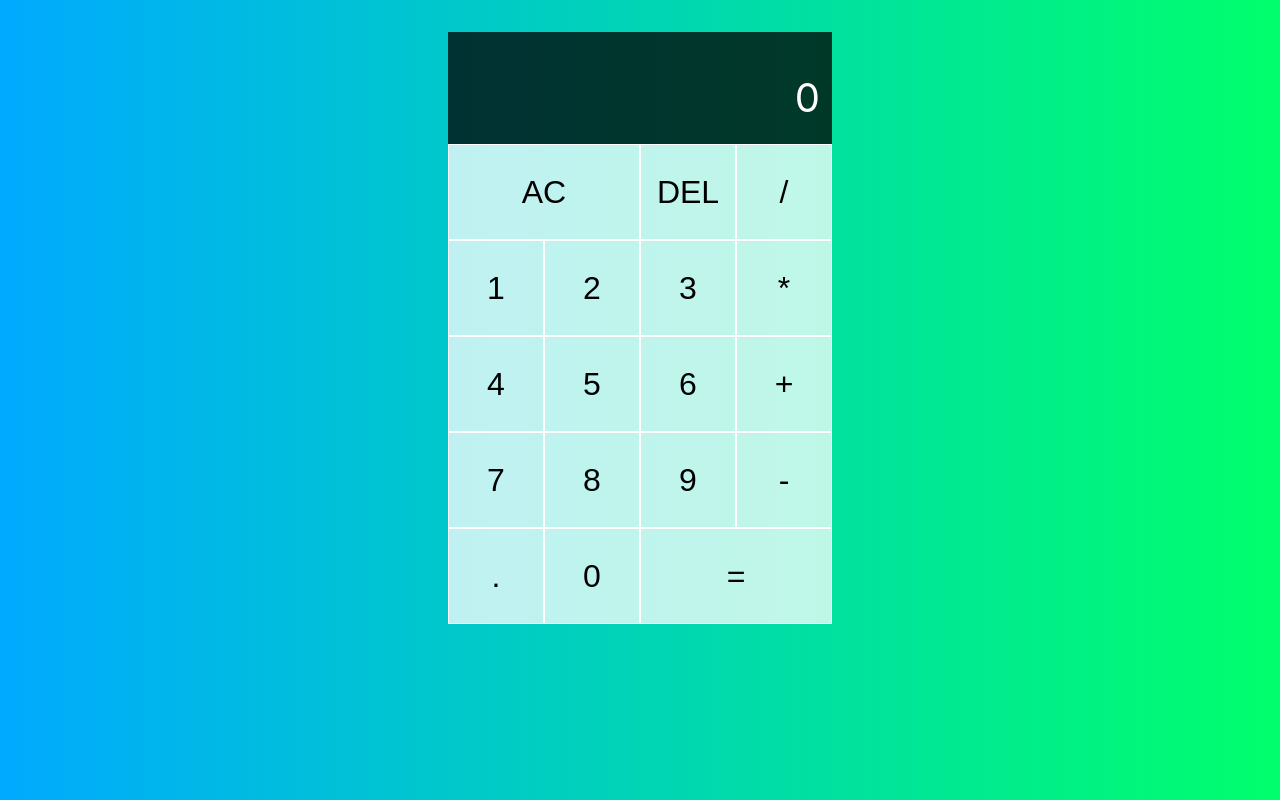
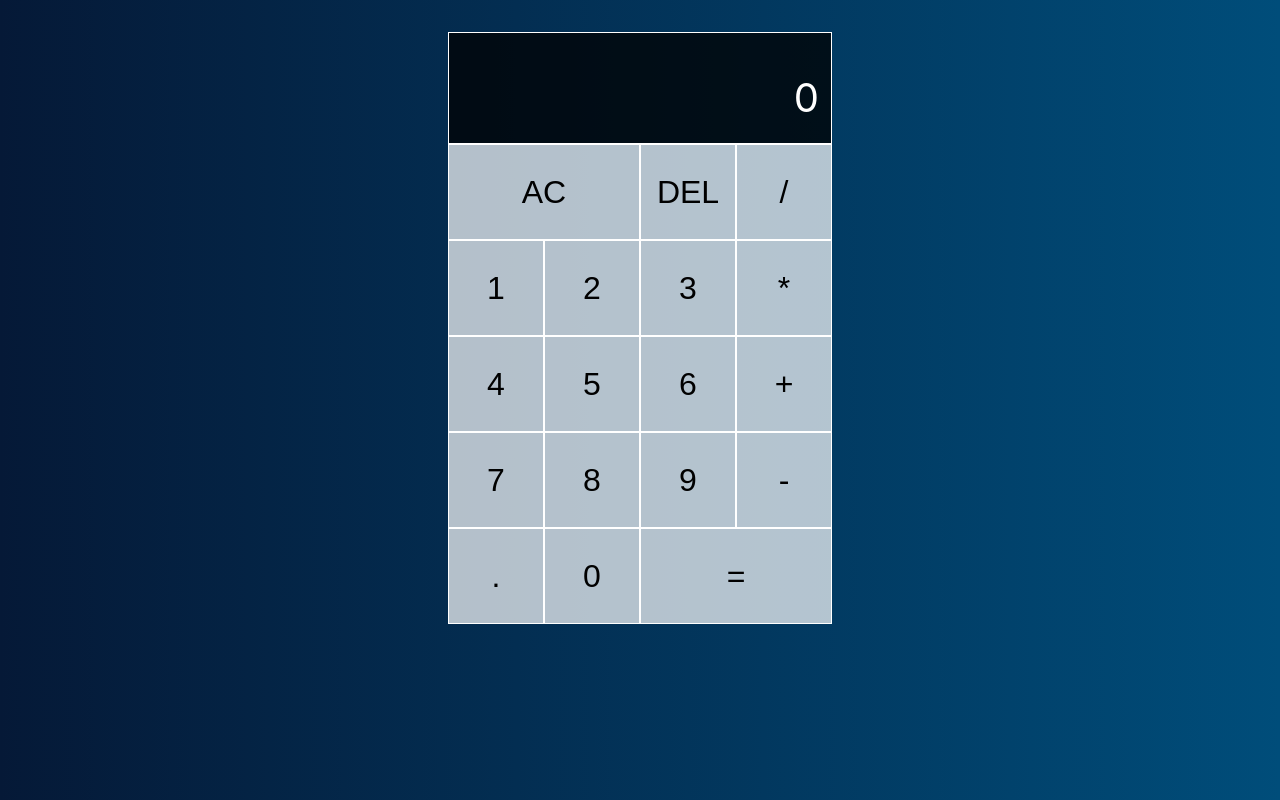
Before and after one commit to GuilhermeSenna/React-Calculator, a React (Create React App) app in the folder my-app/: page / in a window 1280 px wide. Built offline with nearby package versions, Linux system fonts and the light colour scheme; the HTML template or start-up script is replaced by a standard one.

Commit message:
New styles added

```diff
--- a/my-app/src/App.js
+++ b/my-app/src/App.js
@@ -170,6 +170,7 @@ function App() {
   }, [])
 
   return (
+    <>
       <div className="calculator-grid">
         <div className="output">
           <div className="previous-operand">{formatOperand(previousOperand)} {operation}</div>
@@ -194,6 +195,7 @@ function App() {
         <DigitButton digit="0" dispatch={dispatch} />
         <button className="span-two" onClick={evaluateHandler}>=</button>
       </div>
+    </>
   );
 }
 
--- a/my-app/src/styles.css
+++ b/my-app/src/styles.css
@@ -6,7 +6,7 @@
 
 body {
     margin: 0;
-    background: linear-gradient(to right, #00AAFF, #00FF6c);
+    background: linear-gradient(to right, #051937, #004d7a);
 }
 
 .calculator-grid {
@@ -22,7 +22,7 @@ body {
     font-size: 2rem;
     border: 1px solid white;
     outline: none;
-    background-color: rgba(255, 255, 255, .75);
+    background-color: rgba(255, 255, 255, .7);
 }
 
 .calculator-grid>button:hover,
@@ -34,9 +34,11 @@ body {
     grid-column: span 2;
 }
 
+
 .output {
     grid-column: 1 / -1;
     background-color: rgba(0, 0, 0, .75);
+    border: 1px solid white;
     display: flex;
     flex-direction: column;
     align-items: flex-end;
```
Lines whose indentation alone changed are shown as unchanged.
